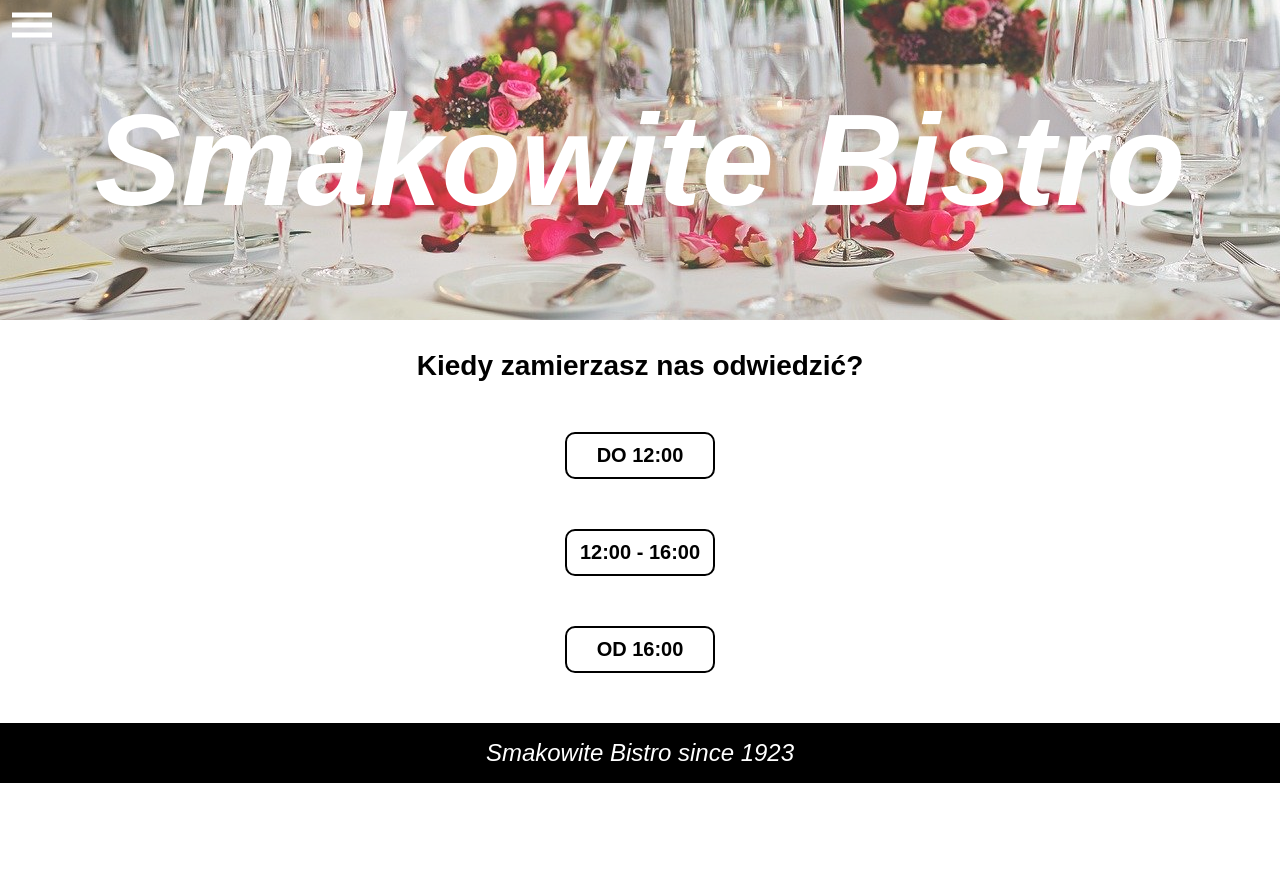
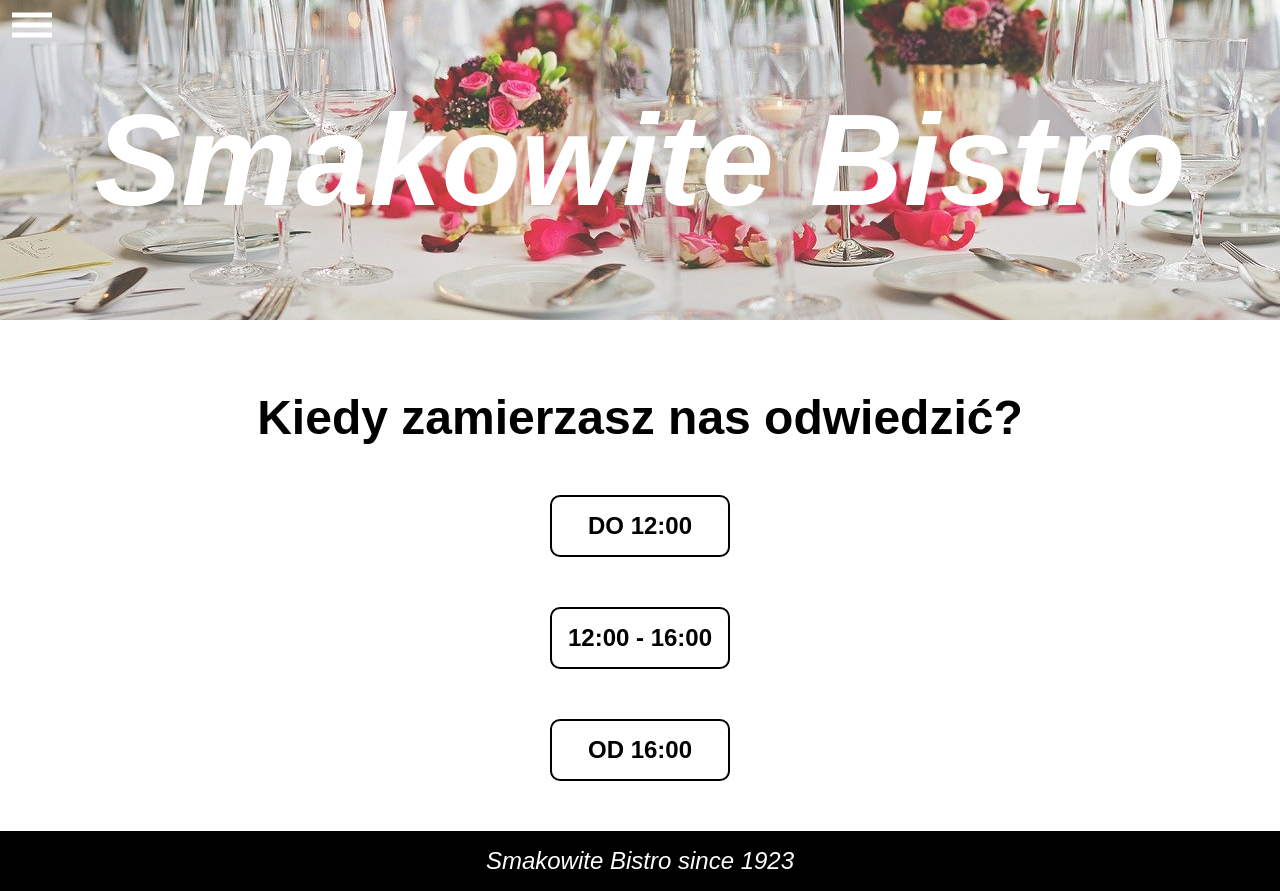
Before and after one commit to wasiak93/restaurant-spa, a React (Create React App) app: page /menu in a window 1280 px wide. Before the commit the page ends 800 px from the top, so only its background shows below. Built offline with nearby package versions, Linux system fonts and the light colour scheme.

Commit message:
@media Menu.css

```diff
--- a/src/pages/Menu.js
+++ b/src/pages/Menu.js
@@ -5,7 +5,7 @@ import MenuList from "../components/MenuList";
 const Menu = () => {
   return (
     <div className="menu">
-      <h1>Kiedy zamierzasz nas odwiedzić?</h1>
+      <h2>Kiedy zamierzasz nas odwiedzić?</h2>
       <MenuList />
     </div>
   );
--- a/src/styles/Menu.css
+++ b/src/styles/Menu.css
@@ -1,7 +1,6 @@
-.menu h1 {
-  text-align: center;
-  margin-top: 30px;
-  font-size: 28px;
+.menu h2 {
+  padding-left: 10px;
+  padding-right: 10px;
 }
 
 .menu a {
@@ -27,3 +26,19 @@
 .menu a:first-of-type {
   margin-top: 50px;
 }
+
+@media (min-width: 1224px) and (max-width: 1823px) {
+  .menu a {
+    font-size: 24px;
+    width: 180px;
+    padding: 15px;
+  }
+}
+
+@media (min-width: 1824px) {
+  .menu a {
+    font-size: 28px;
+    width: 250px;
+    padding: 20px;
+  }
+}
```
